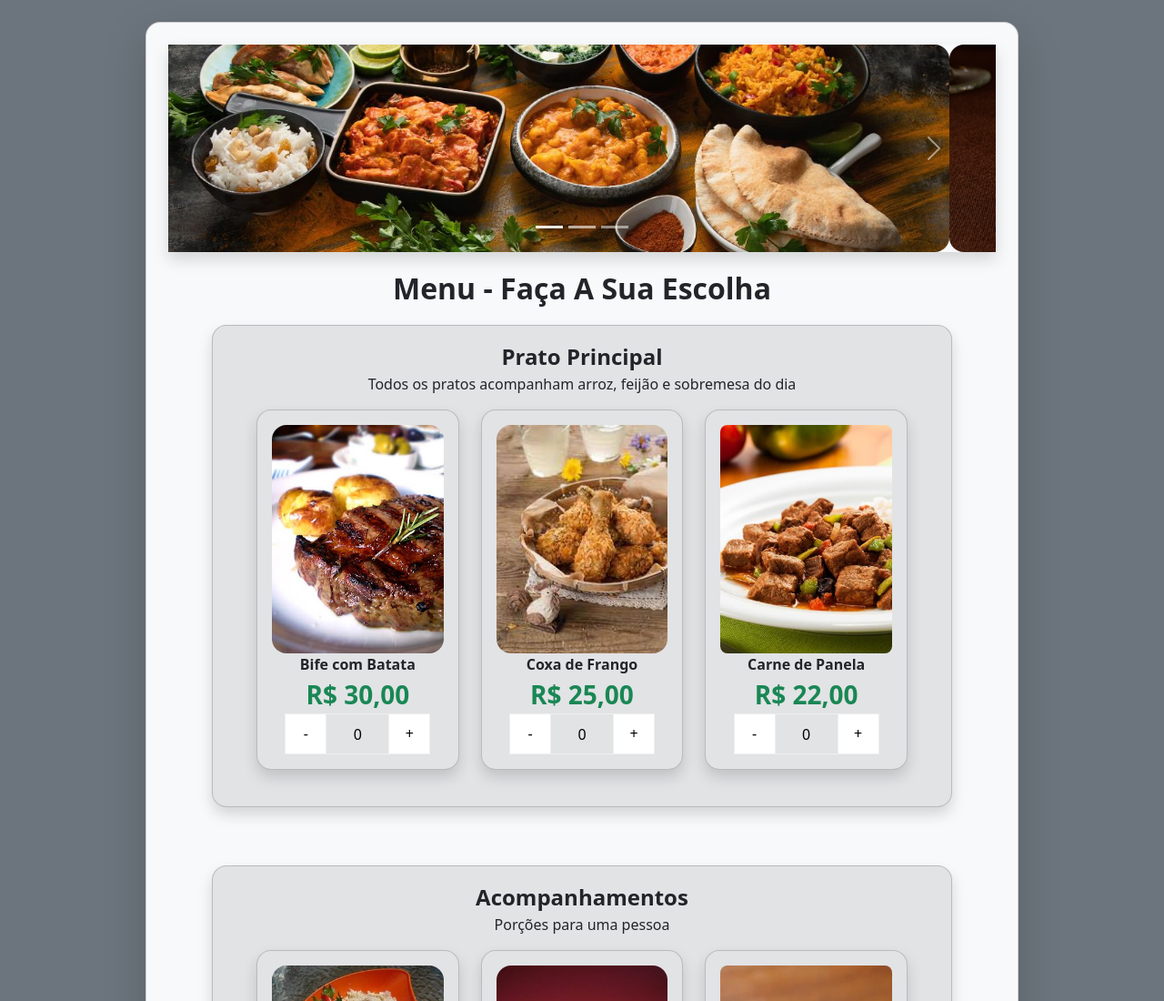
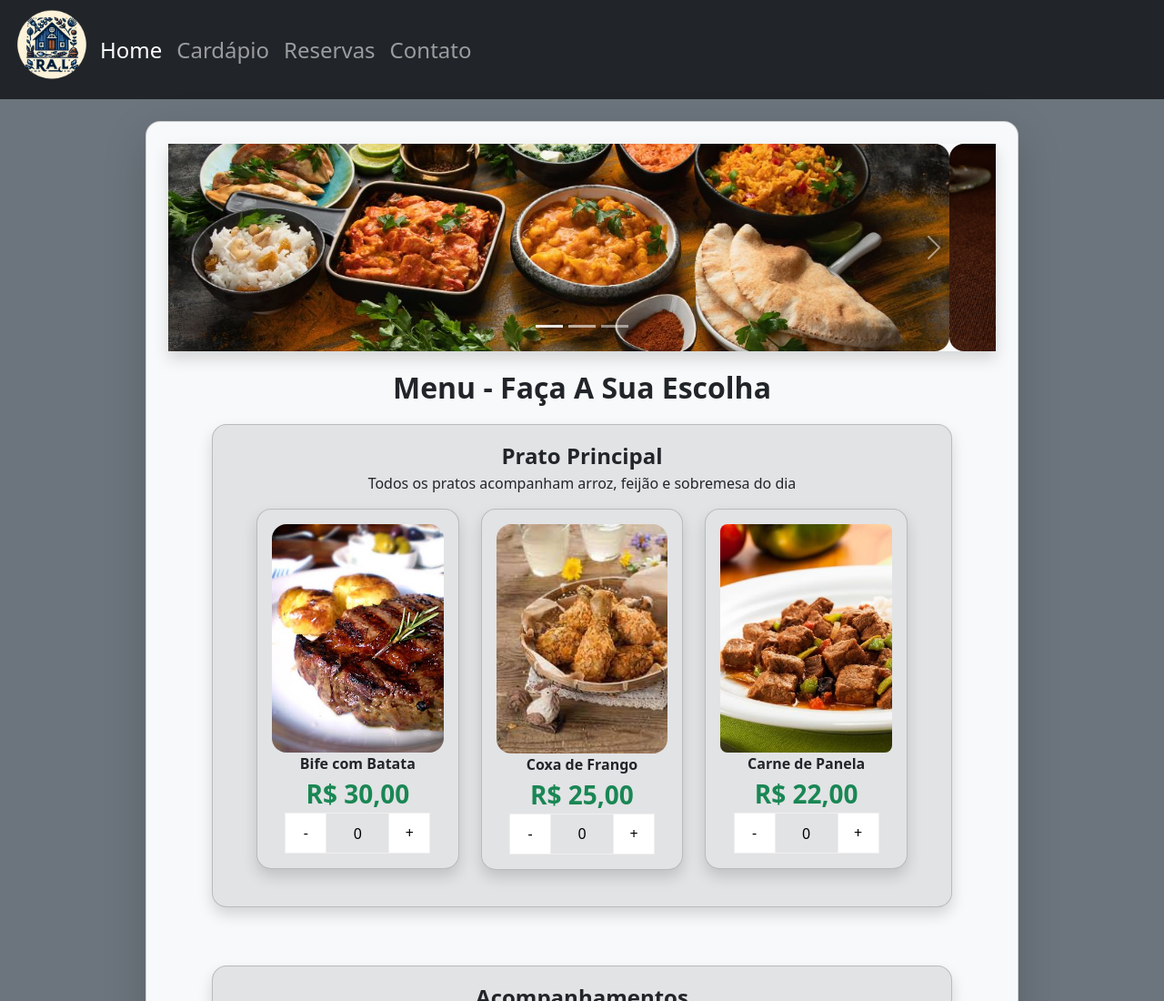
Before and after one commit to AngeloModanez/Restaurant-Menu-Bootstrap, a plain HTML site: page index.html in a window 1280 px wide. Shown: the top 1100 px of the page at 91% size. Drawn offline with nearby package versions, Linux system fonts and the light colour scheme.

Commit message:
close #3 - Navbar and Logo

```diff
--- a/index.html
+++ b/index.html
@@ -11,6 +11,33 @@
 </head>
 
 <body class="bg-secondary">
+    <nav class="navbar navbar-expand-sm navbar-dark bg-dark">
+        <div class="container-fluid">
+            <a class="nav-link active" aria-current="page" href=""><img src="img/logo/rali.png" width="90"></a>
+            <button class="navbar-toggler" type="button" data-bs-toggle="collapse"
+                data-bs-target="#navbarSupportedContent" aria-controls="navbarSupportedContent" aria-expanded="false"
+                aria-label="Toggle navigation">
+                <span class="navbar-toggler-icon"></span>
+            </button>
+            <div class="collapse navbar-collapse" id="navbarSupportedContent">
+                <ul class="navbar-nav me-auto mb-2 mb-lg-0 fs-4">
+                    <li class="nav-item">
+                        <a class="nav-link active" aria-current="page" href="">Home</a>
+                    </li>
+                    <li class="nav-item">
+                        <a class="nav-link" aria-current="page" href="">Cardápio</a>
+                    </li>
+                    <li class="nav-item">
+                        <a class="nav-link" aria-current="page" href="">Reservas</a>
+                    </li>
+                    <li class="nav-item">
+                        <a class="nav-link" aria-current="page" href="">Contato</a>
+                    </li>
+                </ul>
+            </div>
+        </div>
+    </nav>
+
     <div class="container w-75 card p-4 m-auto mt-4 mb-5 rounded-4 bg-light text-center shadow-lg">
         <div id="carouselExampleAutoplaying" class="carousel slide" data-bs-ride="carousel">
             <div class="carousel-indicators">
@@ -153,7 +180,7 @@
                         placeholder="Digite seu email">
                 </div>
                 <button onclick="calc()" type="submit" class="btn w-100 btn-primary fs-4">Calcular</button>
-                <div class="text-start fs-6" id="output"></div>
+                <div class="text-start" id="output"></div>
             </form>
         </div>
     </div>
--- a/js/script.js
+++ b/js/script.js
@@ -30,7 +30,7 @@
         var id = input.id;
         var total = prods[id - 1].price * parseFloat(input.value);
 
-        output.innerHTML += `<li>Prato: ${prods[id - 1].name}; Preço unitário: ${formatter.format(prods[id - 1].price)}; Quantidade: ${input.value}; Total: ${formatter.format(total)}</li>`;
+        output.innerHTML += `<li>Prato: ${prods[id - 1].name} - Preço unitário: ${formatter.format(prods[id - 1].price)} - Quantidade: ${input.value} - Total: ${formatter.format(total)}</li>`;
 
         result += total;
     }
```
Also changed, not shown: img/logo/rali.png (added).
